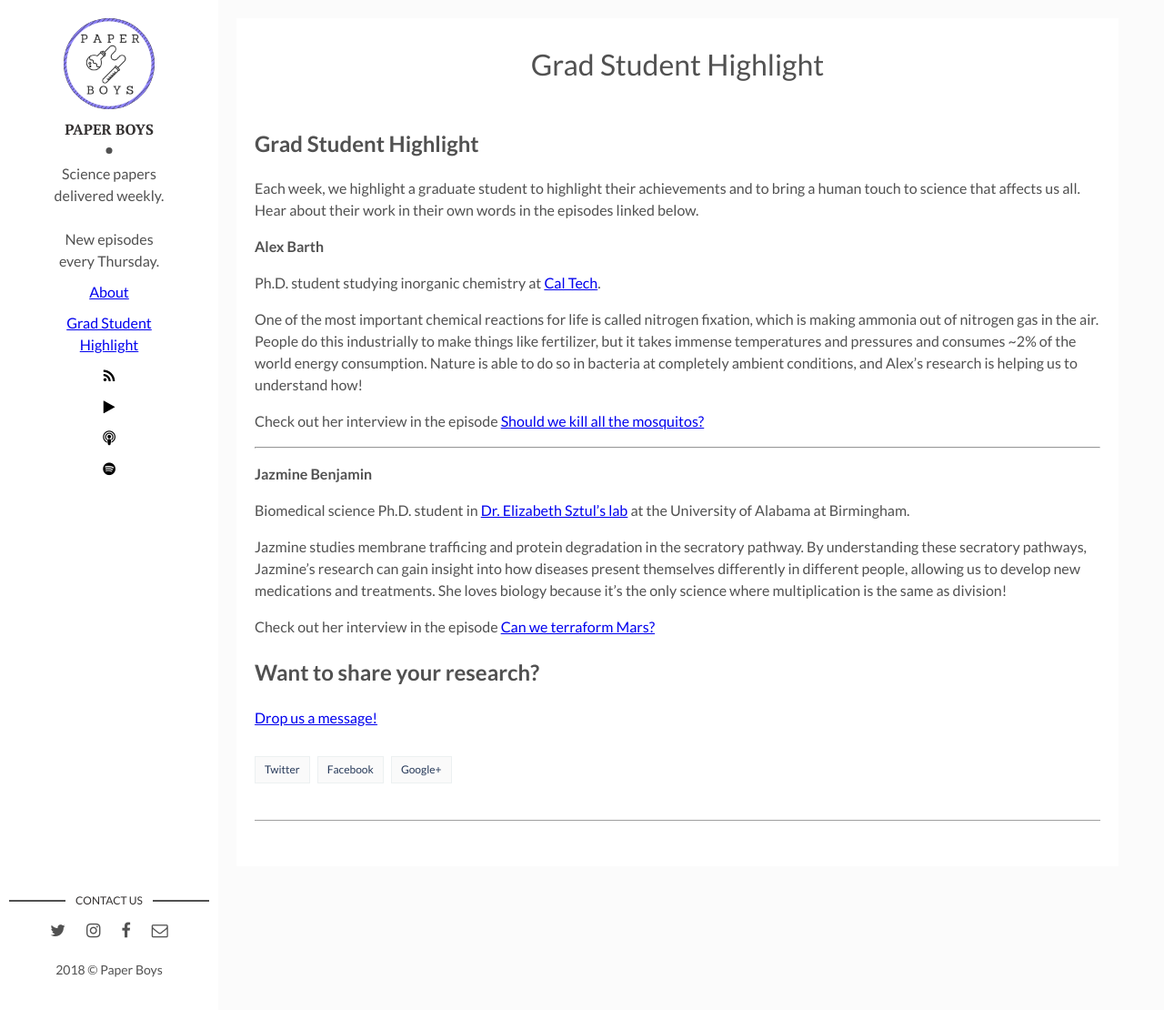
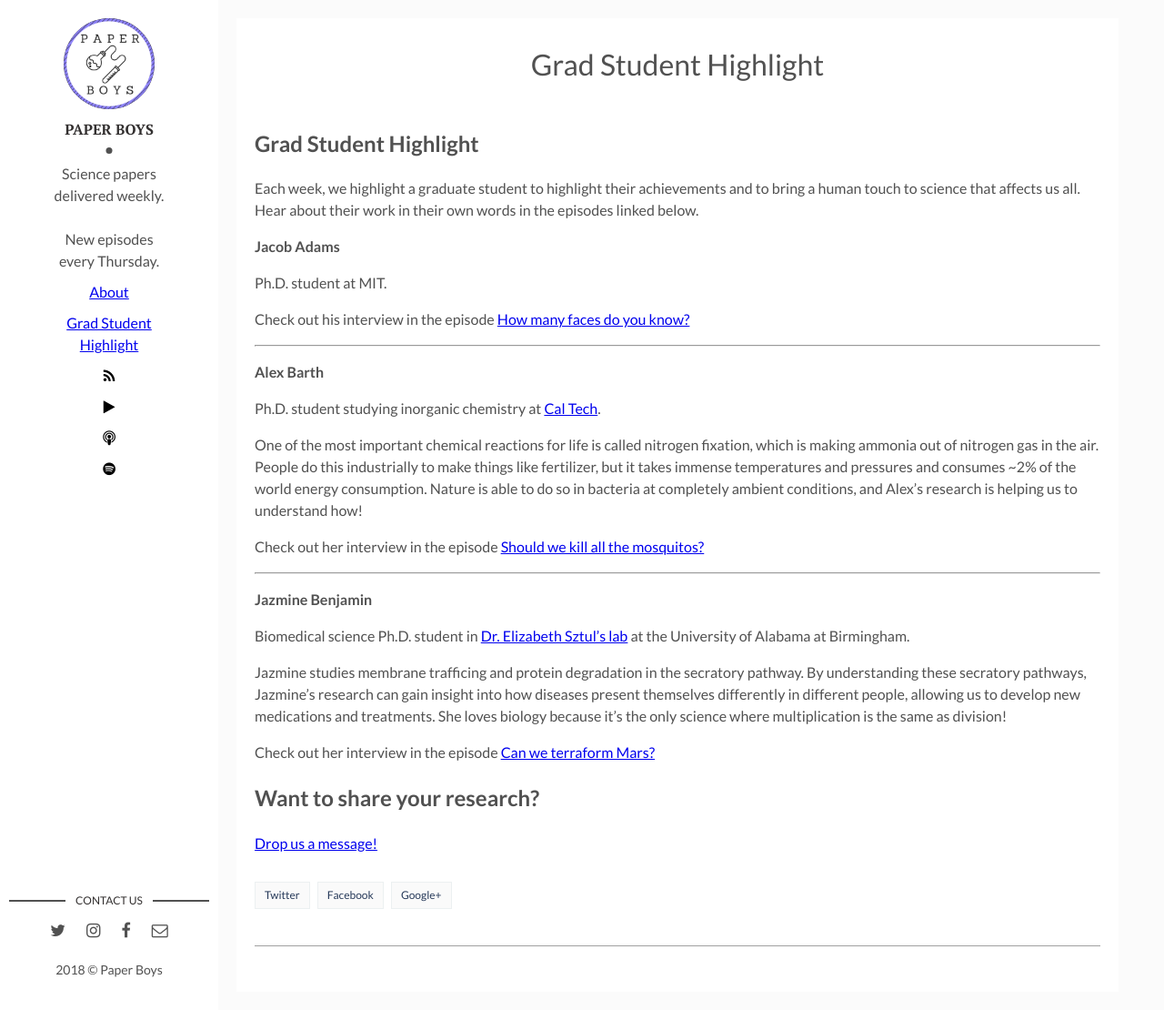
Before and after one commit to paperboyspodcast/paperboyspodcast.github.io, a Jekyll site: the page built from gradhighlight.md, in a window 1280 px wide and 1110 px high. Shown: the whole window at 91% size. Built offline with Jekyll 4.4.1, drawn with Linux system fonts in a browser that asks for light colours; comment, search, counter and statistics services are not loaded.

Commit message:
added Jacob's grad highlight

```diff
--- a/gradhighlight.md
+++ b/gradhighlight.md
@@ -7,6 +7,13 @@ permalink: /gradhighlight/
 ## Grad Student Highlight
 Each week, we highlight a graduate student to highlight their achievements and to bring a human touch to science that affects us all. Hear about their work in their own words in the episodes linked below.
 
+**Jacob Adams**
+
+Ph.D. student at MIT.
+
+Check out his interview in the episode [How many faces do you know?](http://www.paperboyspodcast.com/How-many-faces-do-you-know)
+
+---------------------------------------------------------------------------------
 
 **Alex Barth**
 
```
